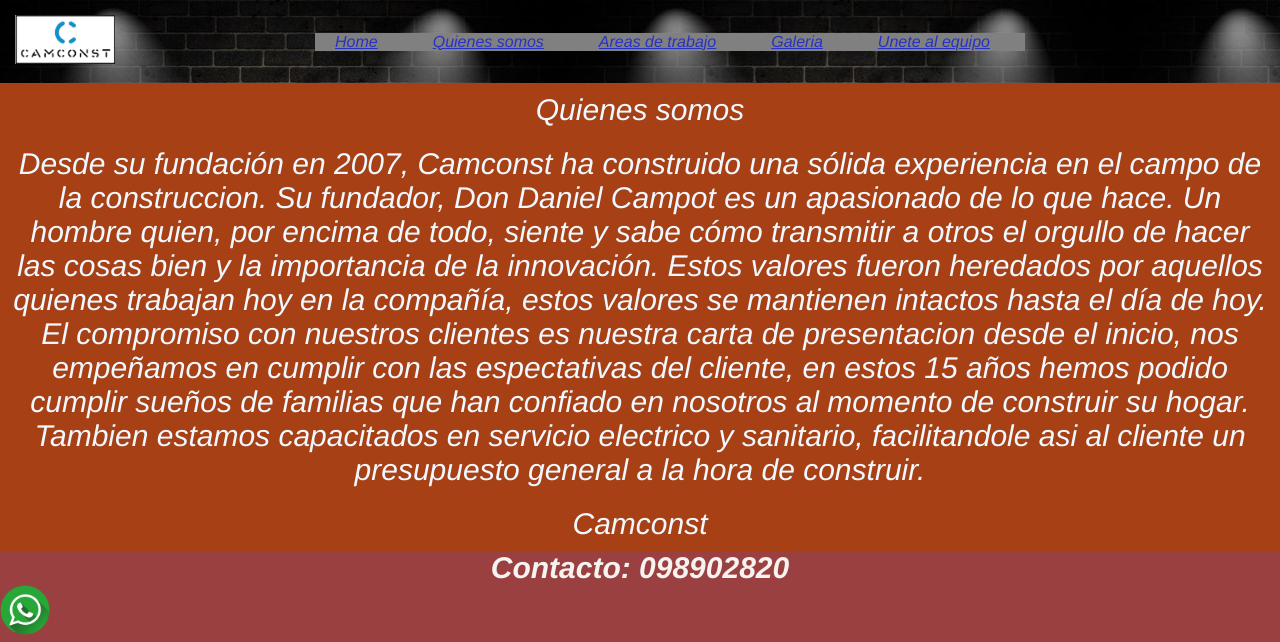
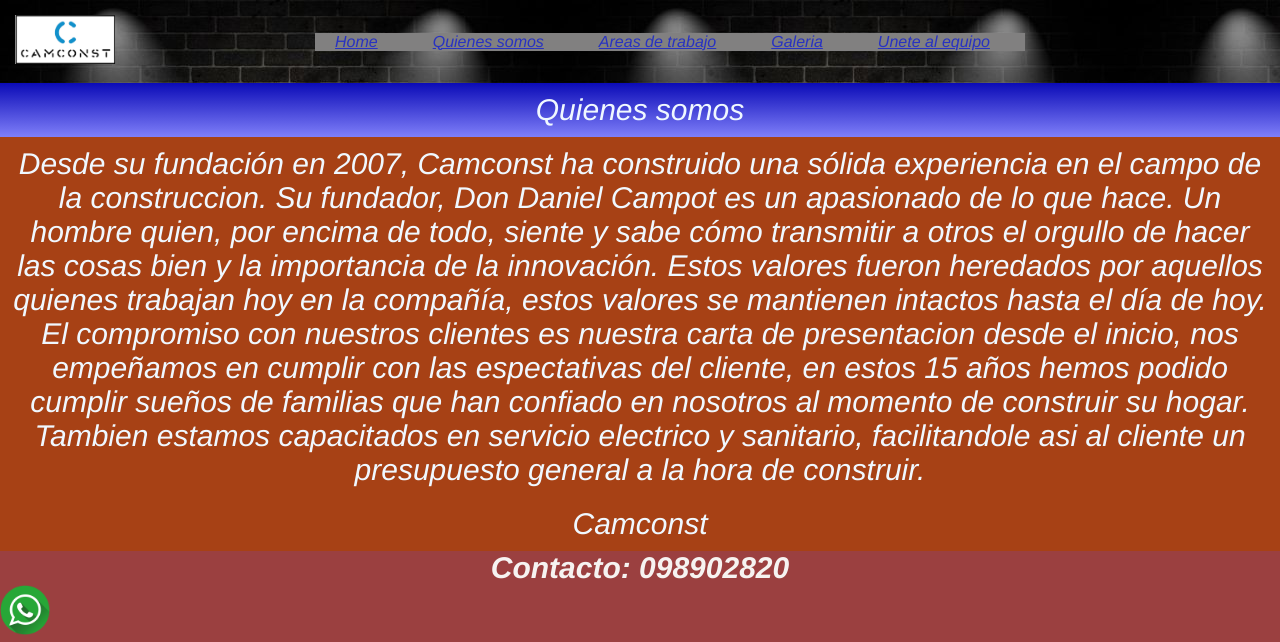
Before and after one commit to john-campot/proyecto-camconst, a plain HTML site: page paginas/quienes-somos.html in a window 1280 px wide. Shown: the top 642 px of the page. Drawn offline with Linux system fonts and the light colour scheme.

Commit message:
agregue hover y gradient

```diff
--- a/paginas/quienes-somos.html
+++ b/paginas/quienes-somos.html
@@ -37,7 +37,7 @@
     <main>
 
         <div>
-            <p>Quienes somos</p>
+            <p class="animacionP">Quienes somos</p>
 
             <p>Desde su fundación en 2007, Camconst ha construido una sólida experiencia en el campo de la construccion. Su fundador, Don Daniel Campot es un apasionado de lo que hace.
                 Un hombre quien, por encima de todo, siente y sabe cómo transmitir a otros el orgullo de hacer las cosas bien y la importancia de la innovación. Estos valores fueron heredados por aquellos quienes trabajan hoy en la compañía,
--- a/style.css
+++ b/style.css
@@ -51,6 +51,15 @@
 
 }
 
+.animacionP {
+    background-image: linear-gradient(rgb(11, 11, 183),rgb(127, 127, 249));
+    transition: all 1s;
+}
+.animacionP:hover {
+
+    background-image: linear-gradient(rgb(11, 11, 77),rgb(120, 120, 183));
+    transform: scale(1);
+}
 
 .fuentetexto{
     margin-right: 20px;
```
